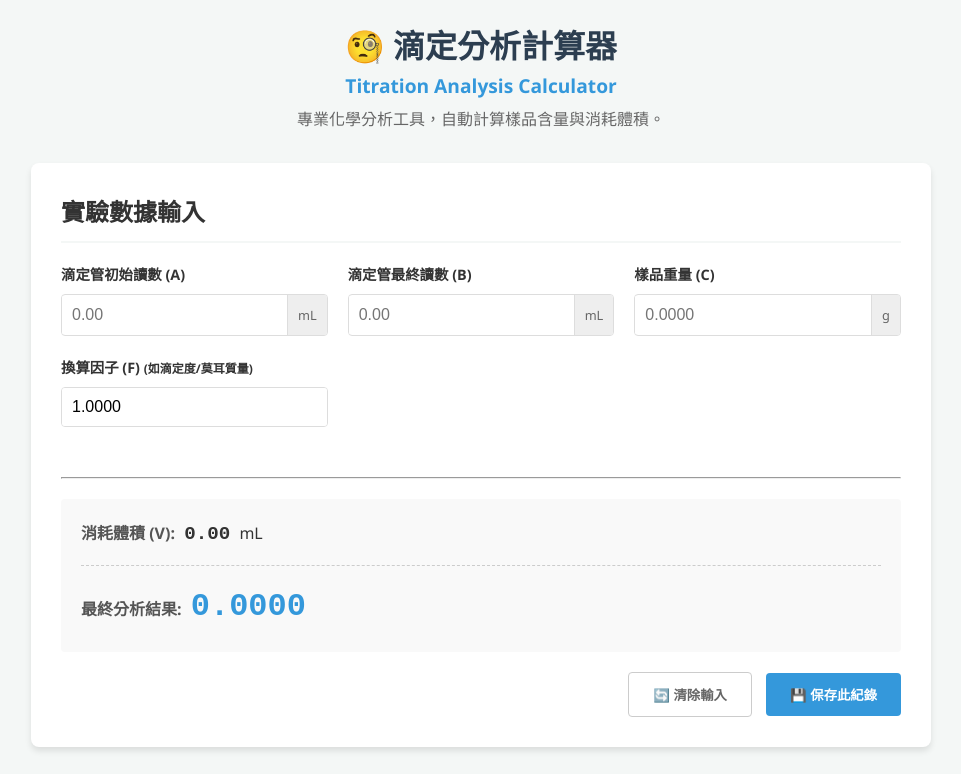
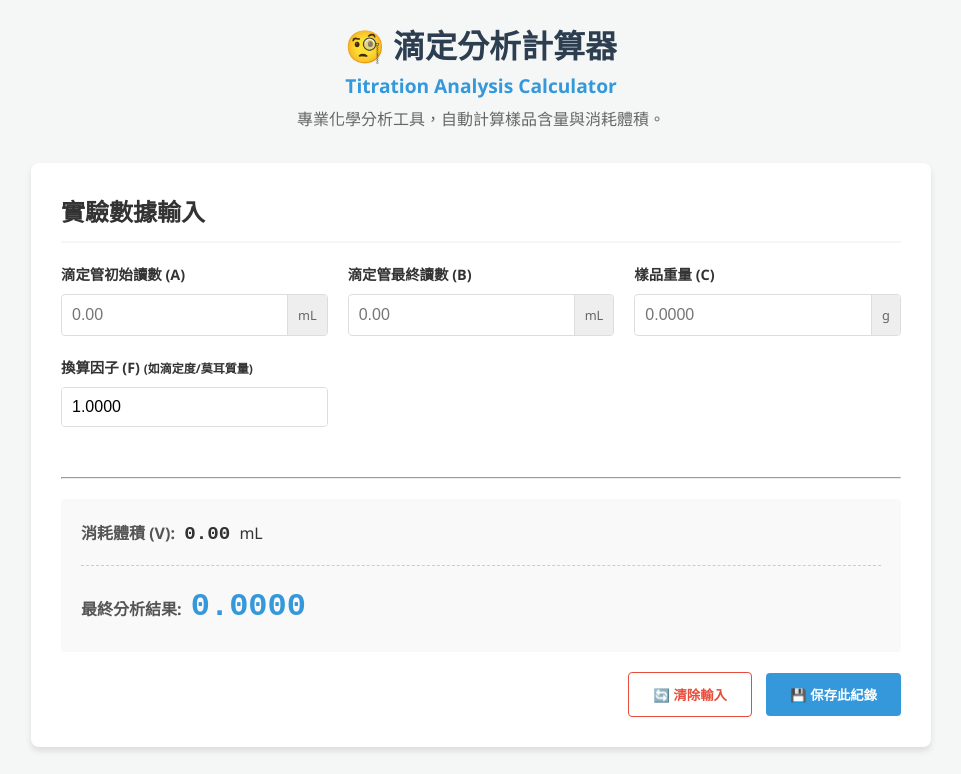
Before and after one commit to bally65/titration-analysis-tool, a plain HTML site: page index.html in a window 1280 px wide. Shown: the top 774 px of the page, without its empty margins (159-1120 px from the left). Drawn offline with Linux system fonts and the light colour scheme.

Commit message:
Change reset button color to red for better visibility

```diff
--- a/index.html
+++ b/index.html
@@ -70,7 +70,7 @@
                 </div>
 
                 <div class="action-buttons">
-                    <button id="reset-btn" class="btn-outline">🔄 清除輸入</button>
+                    <button id="reset-btn" class="btn-danger">🔄 清除輸入</button>
                     <button id="add-record" class="btn-primary">💾 保存此紀錄</button>
                 </div>
             </section>
--- a/style.css
+++ b/style.css
@@ -165,6 +165,23 @@ h1 { color: var(--primary-color); }
     border-color: #999;
 }
 
+.btn-danger {
+    background-color: transparent;
+    color: var(--error-color);
+    border: 1px solid var(--error-color);
+    padding: 12px 24px;
+    border-radius: 4px;
+    cursor: pointer;
+    font-weight: 600;
+    margin-right: 10px;
+    transition: all 0.2s;
+}
+
+.btn-danger:hover {
+    background-color: var(--error-color);
+    color: white;
+}
+
 .history-section {
     background: var(--card-bg);
     padding: 30px;
```
